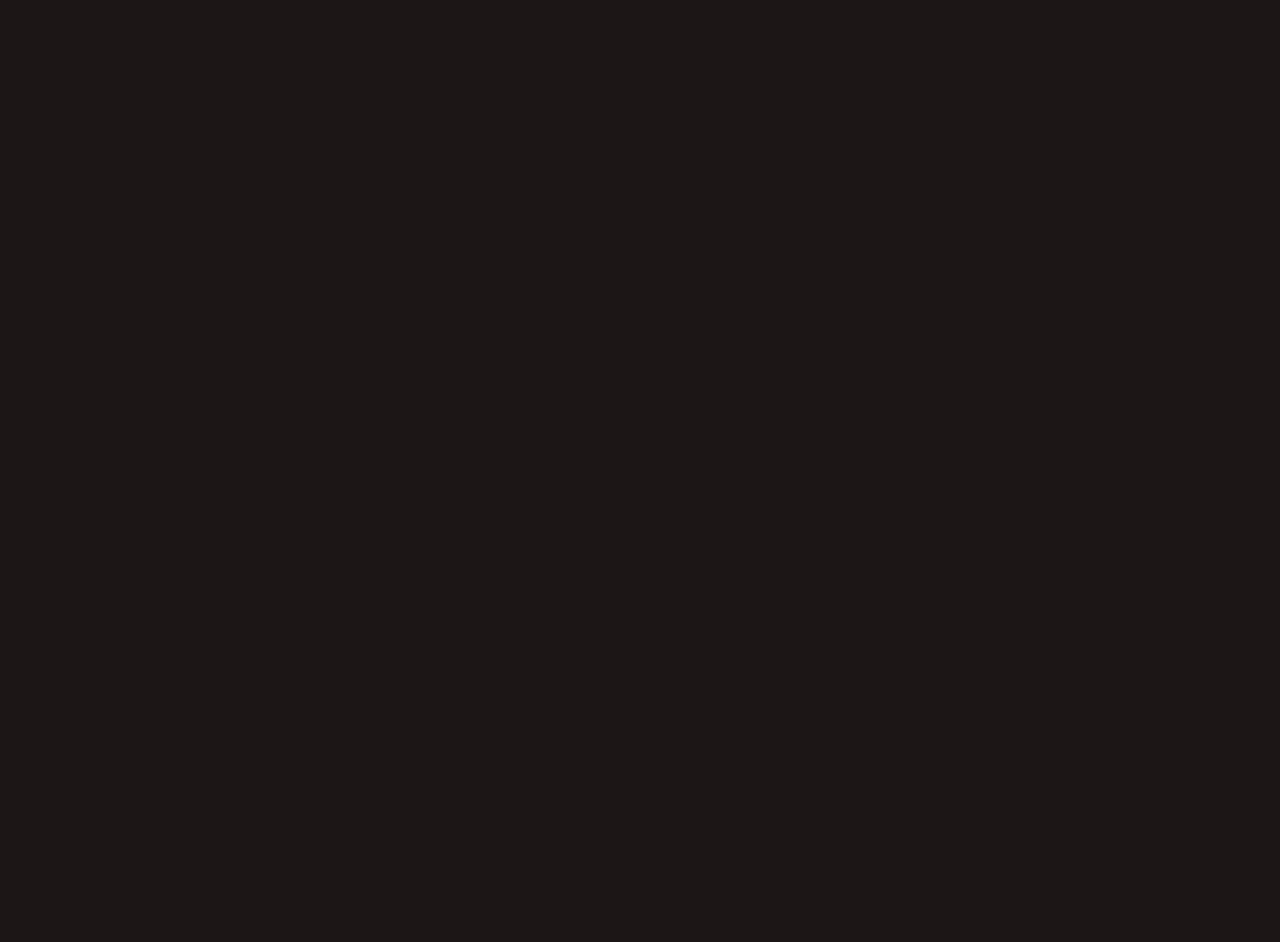
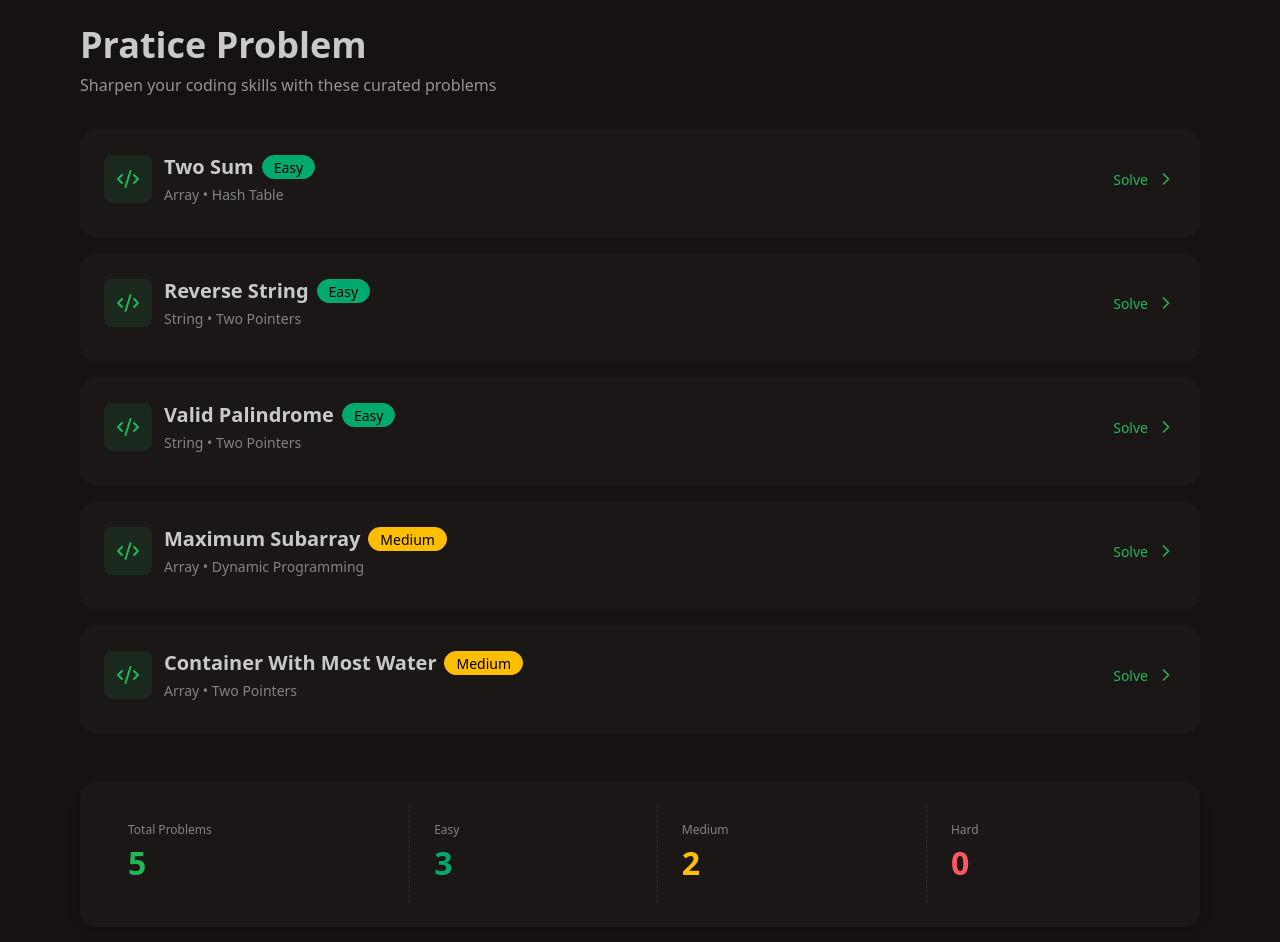
Before and after one commit to TechifyCoder/IntervuIQ, a React (Vite) app in the folder frontend/: page /problem in a window 1280 px wide. Shown: the part 100-1042 px from the top of the page. Before the commit the page ends 800 px from the top, so only its background shows below. Built offline with nearby package versions, Linux system fonts and the light colour scheme; no server answers.

Commit message:
Add ProblemDetailPage and enhance ProblemPage with problem statistics

```diff
--- a/frontend/src/App.jsx
+++ b/frontend/src/App.jsx
@@ -5,6 +5,7 @@
 import HomePage from './pages/HomePage';
 import Navbar from './component/Navbar';
 import ProblemPage from './pages/ProblemPage';
+import ProblemDetailPage from './pages/ProblemDetailPage';
 
 function App() {
   const { isSignedIn, isLoaded } = useUser();
@@ -15,6 +16,7 @@
     <Routes>
         <Route path="/" element={!isSignedIn ? <HomePage /> : <Navigate to={"/dashboard"} />}  />
         <Route path="/problem" element={!isSignedIn ? <ProblemPage /> : <Navigate to={"/dashboard"} />}  />
+        <Route path="/problem/:id" element={!isSignedIn ? <ProblemDetailPage /> : <Navigate to={"/dashboard"} />}  />
     </Routes>
      <Toaster toastOptions={{ duration: 3000 }} />
     </>
--- a/frontend/src/component/Navbar.jsx
+++ b/frontend/src/component/Navbar.jsx
@@ -9,7 +9,7 @@
 
     const isActive = (path) => location.pathname === path;
     return (
-        <nav className='bg-base-100/80 backdrop-blur-md border-b border-primary/20 sticky top-0 z-50 shadow-200'>
+        <nav className='bg-base-100/50 backdrop-blur-md border-b border-primary/20 sticky top-0 z-50 shadow-200'>
             <div className='max-w-7xl mx-auto p-4 flex items-center justify-between'>
                 {/* LOGO */}
                 <Link
--- /dev/null
+++ b/frontend/src/lib/piston.js
@@ -0,0 +1,77 @@
+// Piston Api is a service for code execution like execute code ,Python,Java ,JS and maybe 35 language
+
+import { version } from "react";
+
+const PISTON_API = 'https://emkc.org/api/v2/piston';
+
+const LANGUAGE_VERSION = {
+    javascript: { language: "javascript", version: "18.15.0" },
+    python: { language: "python", version: "3.10.0" },
+    java: { language: "java", version: "15.0.2" },
+}
+
+export async function executeCode(language, code) {
+    try {
+        const languageConfig = LANGUAGE_VERSION[language];
+        if (!languageConfig) {
+            return {
+                success: false,
+                error: `Unsupported Language : ${language}`
+            };
+        }
+
+        const responce = await fetch(`${PISTON_API}/execute`, {
+            method: 'POST',
+            headers: {
+                "Content-Type": "application/json"
+            },
+            body: JSON.stringify({
+                language: languageConfig.language,
+                version: languageConfig.version,
+                files: [
+                    {
+                        name: `main.${getFileExtension(language)}`,
+                        content: code
+                    }
+                ]
+            })
+        });
+        if (!responce.ok) {
+            return {
+                success: false,
+                error: `HTTP error! status ${responce.status}`
+            }
+        }
+
+        const data = data.run.output || ""
+        const stderr = data.run.stderr || ""
+
+        if (stderr) {
+            return {
+                success: false,
+                output: output,
+                error: stderr,
+            }
+        }
+
+        return {
+            success: true,
+            output: output || "No Output"
+        }
+    } catch (error) {
+        return {
+            success: false,
+            error: `Failed to execute code : ${error.message}`
+        }
+    }
+}
+
+function getFileExtension(language) {
+  const extensions = {
+    javascript: "js",
+    python: "py",
+    java: "java",
+  };
+
+  return extensions[language] || "txt";
+}
--- /dev/null
+++ b/frontend/src/lib/utilis.js
@@ -0,0 +1,12 @@
+export const problemDifficulty = (difficulty) => {
+    switch (difficulty?.toLowerCase()) {
+        case "easy":
+            return "badge-success";
+        case "medium":
+            return "badge-warning";
+        case "hard":
+            return "badge-error";
+        default:
+            return "badge-ghost";
+    }
+}
--- /dev/null
+++ b/frontend/src/pages/ProblemDetailPage.jsx
@@ -0,0 +1,13 @@
+import React from 'react';
+
+const ProblemDetailPage = () => {
+
+
+    return (
+        <div>
+
+        </div>
+    );
+}
+
+export default ProblemDetailPage;
--- a/frontend/src/pages/ProblemPage.jsx
+++ b/frontend/src/pages/ProblemPage.jsx
@@ -1,10 +1,91 @@
 import React from 'react';
+import { PROBLEMS } from '../data/problem';
 import Navbar from '../component/Navbar';
+import { Link } from 'react-router';
+import { ChevronRightIcon, Code2Icon } from 'lucide-react';
+import { problemDifficulty } from '../lib/utilis';
 
 const ProblemPage = () => {
+    const problems = Object.values(PROBLEMS)
+
+    const easyProblemsCount = problems.filter((p) => p.difficulty === "Easy").length;
+  const mediumProblemsCount = problems.filter((p) => p.difficulty === "Medium").length;
+  const hardProblemsCount = problems.filter((p) => p.difficulty === "Hard").length;
+
     return (
-        <div>
+        <div className='min-h-screen bg-base-200'>
             <Navbar />
+            <div className='max-w-6xl mx-auto px-4 py-12'>
+            {/* Header */}
+            <div className='mb-8'>
+                <h1 className='text-4xl font-bold mb-2'>Pratice Problem</h1>
+                <p className='text-base-content/70'>
+                        Sharpen your coding skills with these curated problems
+                </p>
+            </div>
+            {/* Problem List */}
+            <div className='space-y-4'>
+                {problems.map((problem) => {
+                    return(
+                    <Link
+                        key={problem.id}
+                        to={`/problem/${problem.id}`}
+                        className='card bg-base-100 hover:scale-[1.01] transition-transform '
+                    >
+                        <div className='card-body'>
+                            <div className='flex items-center justify-between gap-4'>
+                                {/* Left Side */}
+                                <div className='flex-1'>
+                                    <div className='flex items-center gap-3 mb-2'>
+                                         <div className='size-12 rounded-lg bg-primary/10 flex items-center justify-center'>
+                                             <Code2Icon className='size-6 text-primary'/>
+                                         </div>
+                                         <div className='flex-1'>
+                                             <div className='flex items-center gap-2 mb-1'>
+                                                <h2 className='text-xl font-bold'>{problem.title}</h2>
+                                                <span className={`badge ${problemDifficulty(problem.difficulty)}`}>
+                                                    {problem.difficulty}
+                                                </span>
+                                             </div>
+                                             <p className='text-sm text-base-content/60'>{problem.category}</p>
+                                         </div>
+                                         {/* RIGHT SIDE */}
+                                         <div className='flex items-center gap-2 text-primary'>
+                                            <span className='font-medium'>Solve</span>
+                                            <ChevronRightIcon className='size-5'/>
+                                         </div>
+                                    </div>
+                                </div>
+                            </div>
+                        </div>
+                    </Link>
+               ) })}
+            </div>
+     {/* STATS FOOTER */}
+        <div className="mt-12 card bg-base-100 shadow-lg">
+          <div className="card-body">
+            <div className="stats stats-vertical lg:stats-horizontal">
+              <div className="stat">
+                <div className="stat-title">Total Problems</div>
+                <div className="stat-value text-primary">{problems.length}</div>
+              </div>
+
+              <div className="stat">
+                <div className="stat-title">Easy</div>
+                <div className="stat-value text-success">{easyProblemsCount}</div>
+              </div>
+              <div className="stat">
+                <div className="stat-title">Medium</div>
+                <div className="stat-value text-warning">{mediumProblemsCount}</div>
+              </div>
+              <div className="stat">
+                <div className="stat-title">Hard</div>
+                <div className="stat-value text-error">{hardProblemsCount}</div>
+              </div>
+            </div>
+          </div>
+        </div>
+            </div>
         </div>
     );
 }
```
